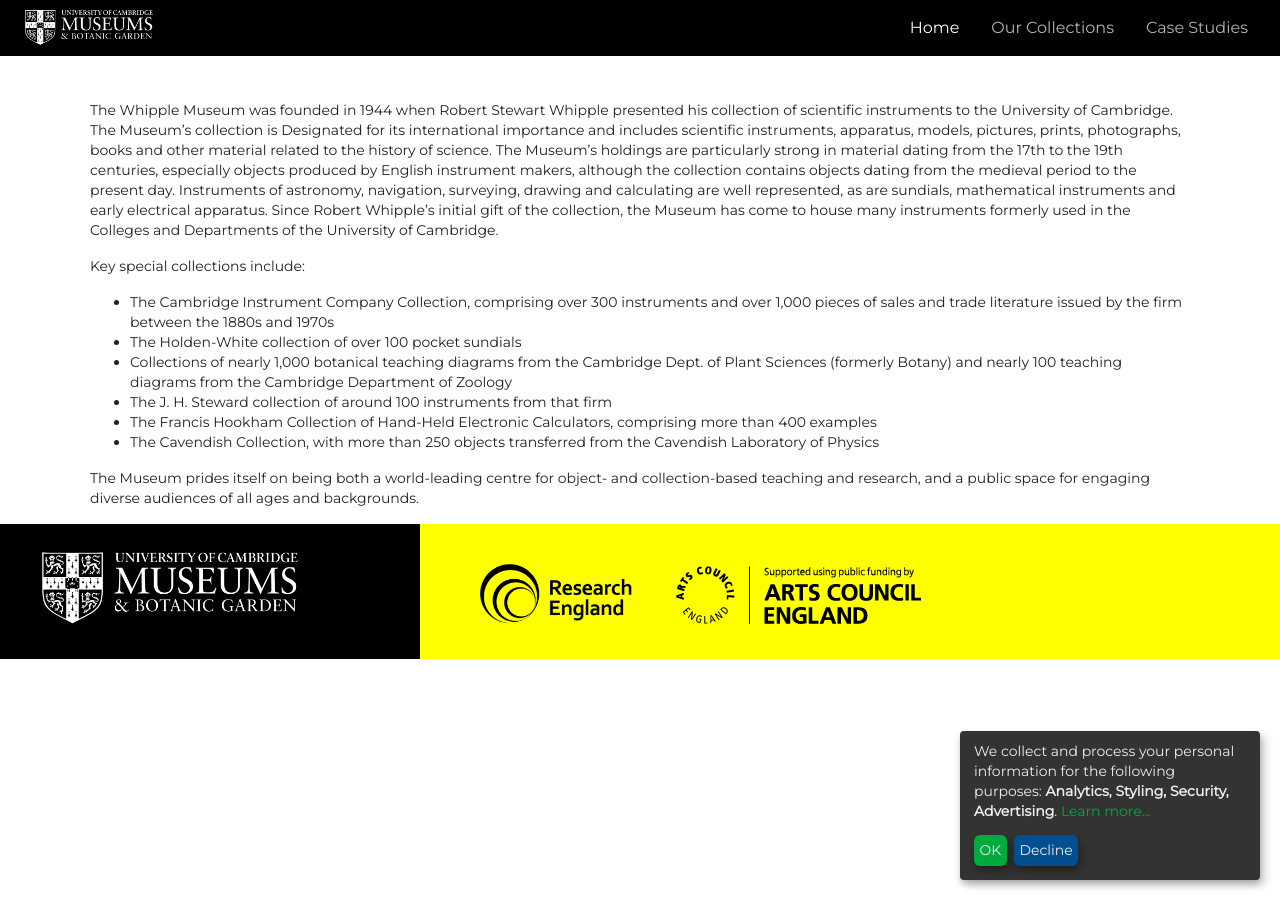
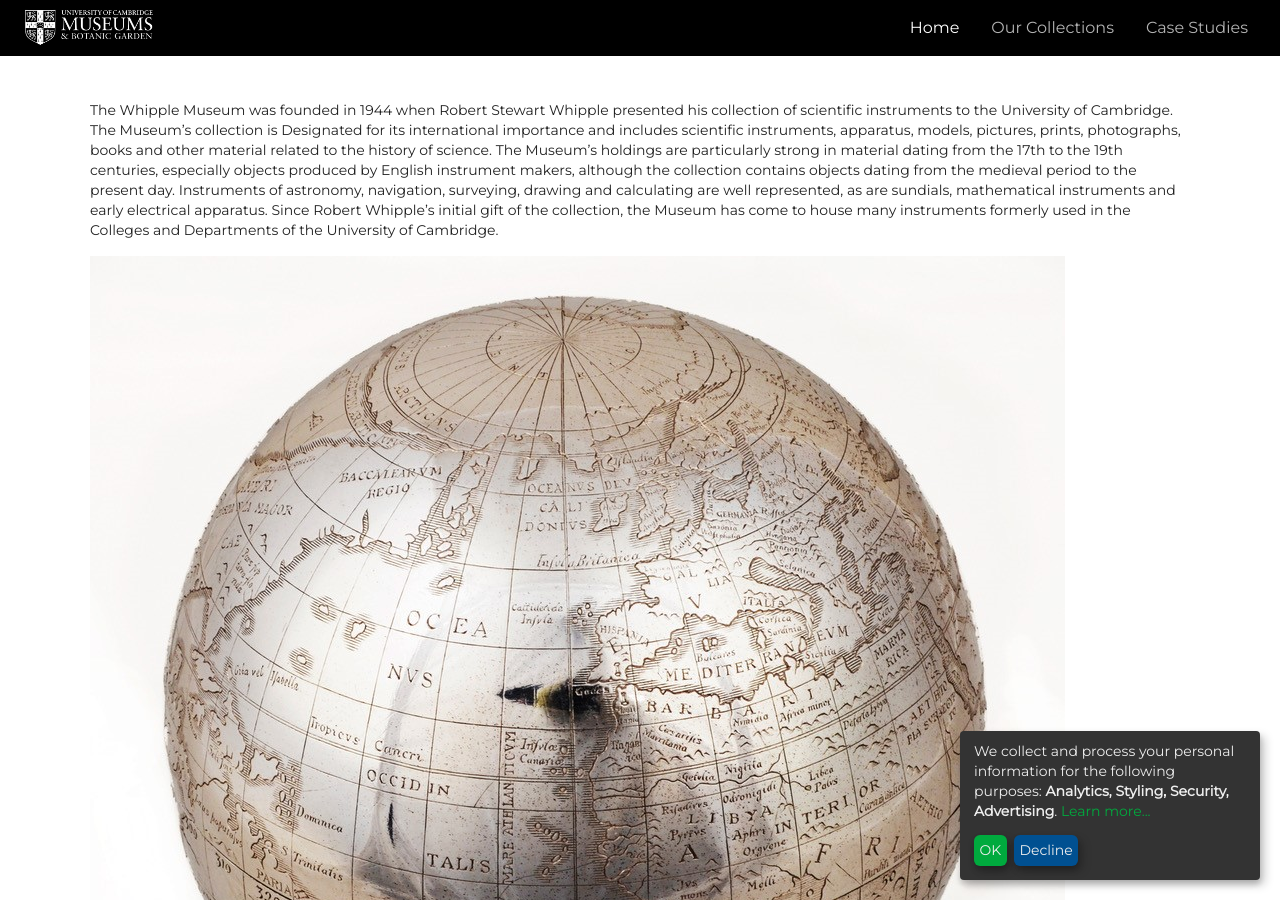
Before and after one commit to UniversityofCambridgeMuseums/research-hub, a Jekyll site: the page built from _collections/h whipple.md, in a window 1280 px wide and 900 px high, scrolled down 444 px. Built offline with Jekyll 4.4.1, drawn with Linux system fonts in a browser that asks for light colours; nearby versions of some CDN libraries.

Commit message:
Update h whipple.md

```diff
--- a/_collections/h whipple.md
+++ b/_collections/h whipple.md
@@ -5,6 +5,8 @@ permalink: /collections/whipple
 image: whipple
 ---
 The Whipple Museum was founded in 1944 when Robert Stewart Whipple presented his collection of scientific instruments to the University of Cambridge. The Museum's collection is Designated for its international importance and includes scientific instruments, apparatus, models, pictures, prints, photographs, books and other material related to the history of science. The Museum's holdings are particularly strong in material dating from the 17th to the 19th centuries, especially objects produced by English instrument makers, although the collection contains objects dating from the medieval period to the present day. Instruments of astronomy, navigation, surveying, drawing and calculating are well represented, as are sundials, mathematical instruments and early electrical apparatus. Since Robert Whipple's initial gift of the collection, the Museum has come to house many instruments formerly used in the Colleges and Departments of the University of Cambridge.
+
+<img src="/images/whipple image.jpg" class="img-fluid" />
 
 Key special collections include:
 
```
